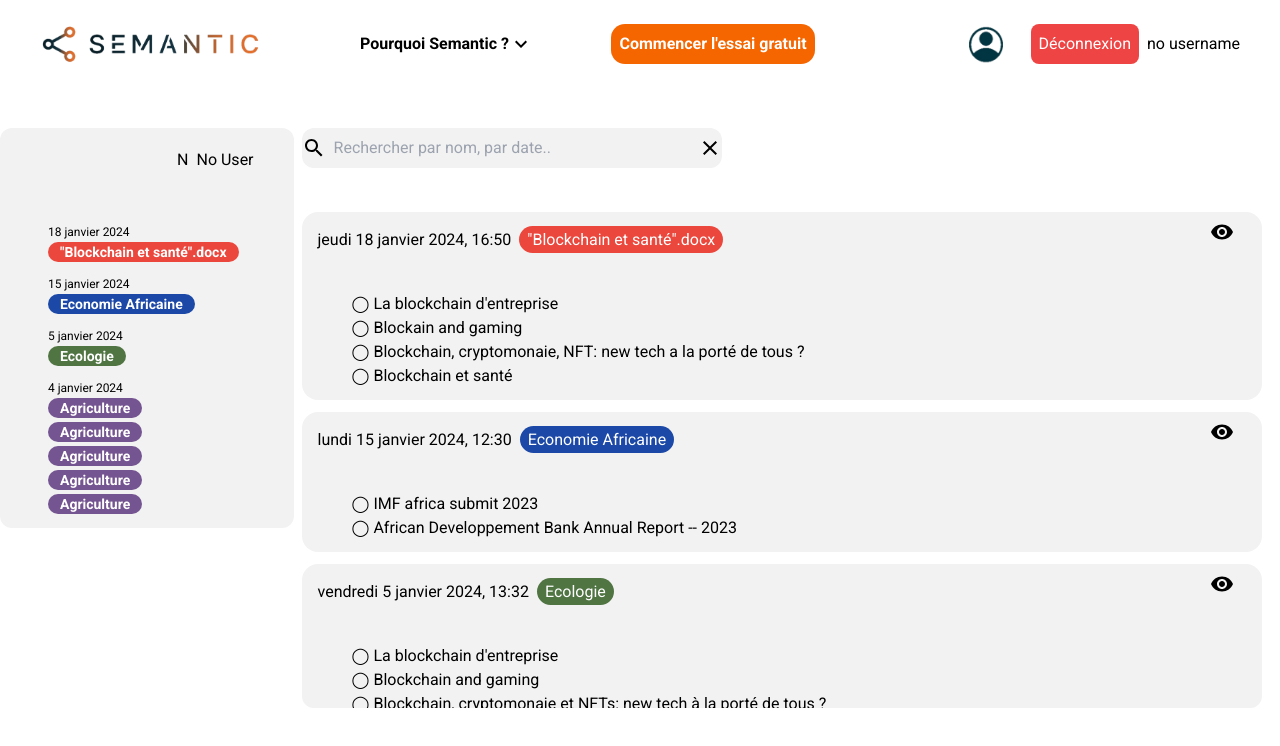
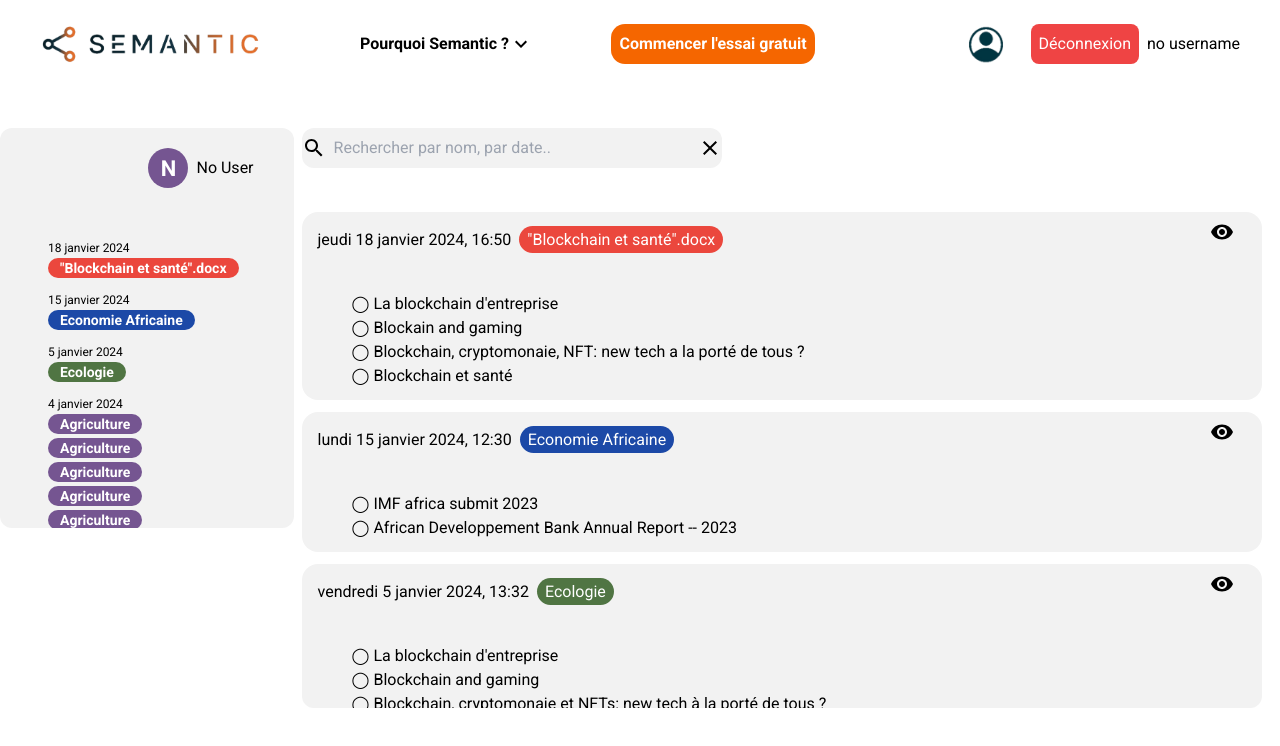
Before and after one commit to MonsieurThomas/Semantic, a Next.js app in the folder client/: page /MapChoice in a window 1280 px wide. Shown: the top 746 px of the page. Built offline with nearby package versions, Linux system fonts and the light colour scheme; no server answers.

Commit message:
fix build backend

```diff
--- a/client/pages/MapChoice.tsx
+++ b/client/pages/MapChoice.tsx
@@ -1,26 +1,34 @@
-import React, { useEffect, useState, useContext } from "react";
+import React, { useContext } from "react";
 import { UserContext } from '../src/context/UserContext';
 import MapObject from "../src/app/utils/MapObject";
 import SearchOutlinedIcon from "@mui/icons-material/SearchOutlined";
 import CloseOutlinedIcon from "@mui/icons-material/CloseOutlined";
 import RemoveRedEyeIcon from "@mui/icons-material/RemoveRedEye";
-import { useSession } from "next-auth/react";
 import "../src/app/styles/style.css";
 
 function MapChoice() {
+  const { username, id } = useContext(UserContext);
 
-  const { username, id } = useContext(UserContext);
   const sortedMapObject = MapObject.sort(
     (a, b) => b.date.getTime() - a.date.getTime()
   );
 
   let dateTmp = "";
 
+  const colors = ["#EB473D", "#1C49A7", "#507543", "#E6A763", "#755591"];
+
+  const randomColor = colors[Math.floor(Math.random() * colors.length)];
+
   return (
     <div className="flex w-screen gap-2 mt-10">
       <div className="bg-[#F2F2F2] flex flex-col h-[400px] rounded-xl" style={{ flex: 3 }}>
-        <div className="flex gap-2 ml-auto pr-10 pt-5">
-          <h1>{username ? username.charAt(0) : 'N'}</h1>
+        <div className="flex gap-2 ml-auto pr-10 pt-5 items-center">
+          <div
+            className="flex items-center justify-center w-10 h-10 rounded-full"
+            style={{ backgroundColor: randomColor, color: "white", fontWeight: "bold", fontSize:"22px" }}
+          >
+            <h1>{username ? username.charAt(0) : 'N'}</h1>
+          </div>
           <h1>{username ? username : 'No User'}</h1>
         </div>
         <div className="pl-12 pt-10 overflow-auto">
--- a/client/pages/api/profile.ts
+++ b/client/pages/api/profile.ts
@@ -1,7 +1,7 @@
 // pages/api/profile.ts
 
 import { NextApiRequest, NextApiResponse } from 'next';
-import { PrismaClient } from '@prisma/client';
+// import { PrismaClient } from '@prisma/client';
 import jwt from 'jsonwebtoken';
 import prisma from '../../lib/prisma';
 
--- a/client/src/app/components/Header.tsx
+++ b/client/src/app/components/Header.tsx
@@ -1,4 +1,4 @@
-import React, { useState, useEffect, useContext } from "react";
+import React, { useState, useContext } from "react";
 import "../styles/style.css";
 import Logo from "../../../public/logo.png";
 import Image from "next/image";
--- a/client/src/context/UserContext.tsx
+++ b/client/src/context/UserContext.tsx
@@ -23,12 +23,16 @@ export const UserContextProvider = ({ children }: { children: ReactNode }) => {
   const [id, setId] = useState<string | null>(null);
 
   useEffect(() => {
-    axios.get('/api/profile').then(response => {
-      setId(response.data.id);
-      setUsername(response.data.username);
-    }).catch(error => {
-      console.error('Failed to fetch profile:', error);
-    });
+    axios.get('/api/profile')
+      .then(response => {
+        if (response.data) {
+          setId(response.data.id);
+          setUsername(response.data.username);
+        }
+      })
+      .catch(error => {
+        console.error('Failed to fetch profileee:', error);
+      });
   }, []);
 
   return (
```
